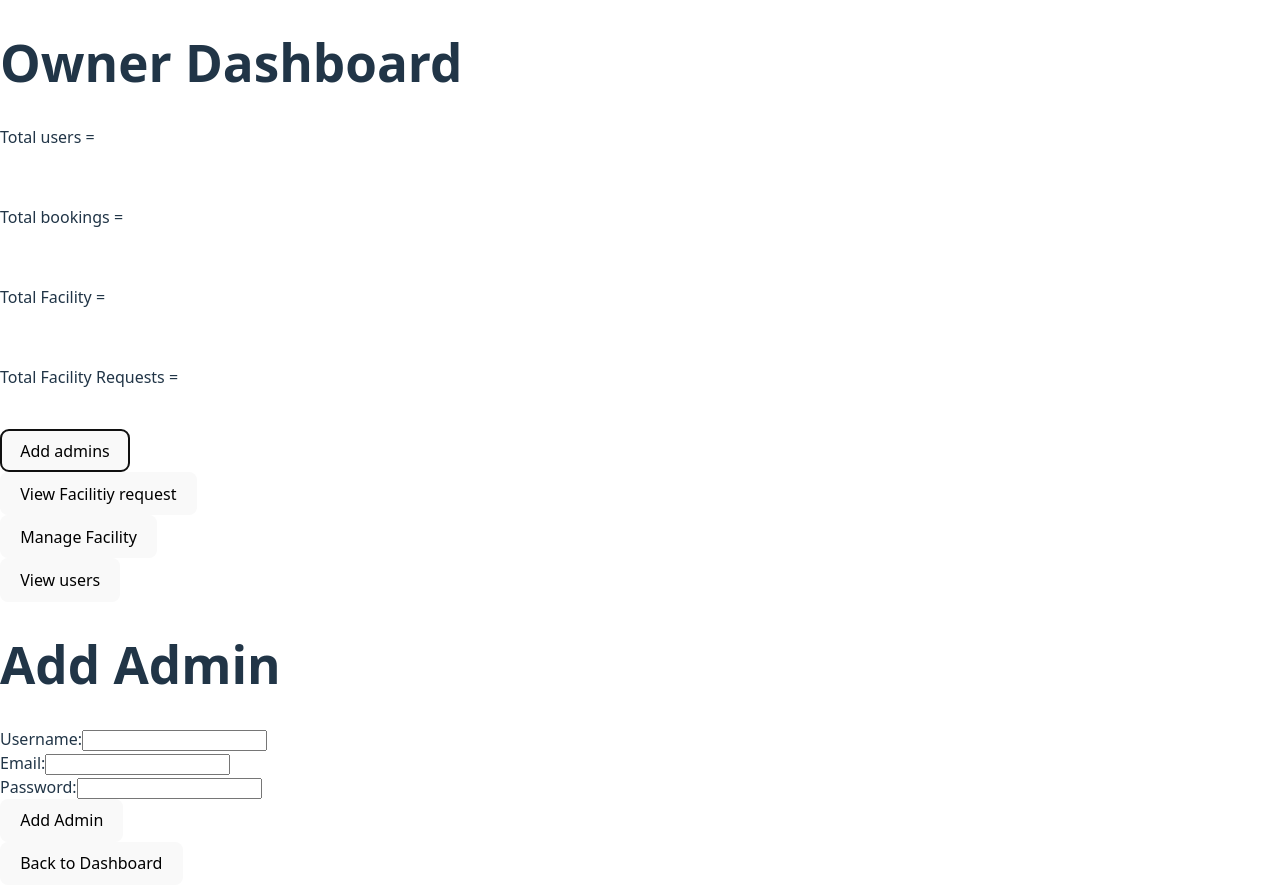
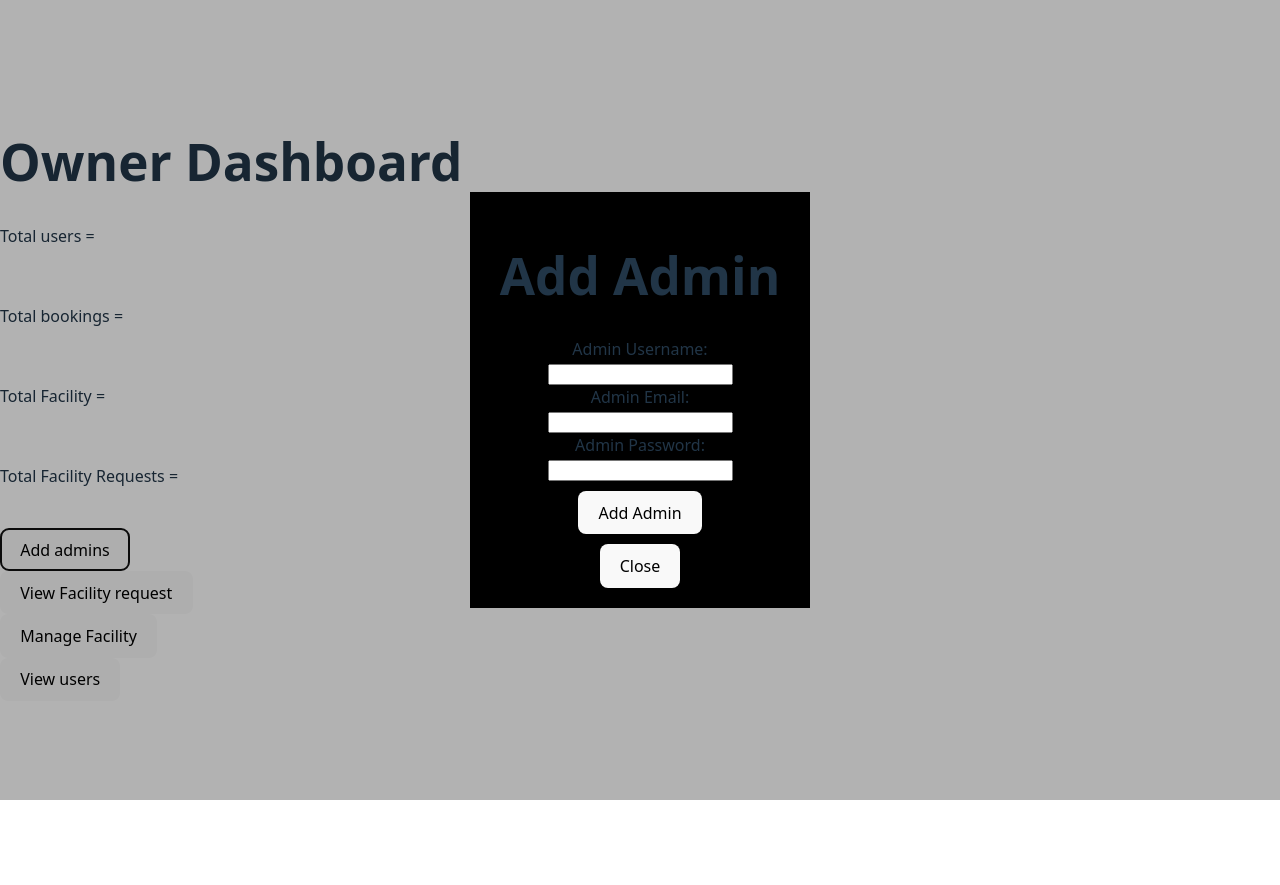
Before and after one commit to kartikeya-kash/QuickCourt_Personal, a React (Vite) app: page /owner in a window 1280 px wide. Both pictures are taken after a click on the button "Add admins". After the commit the page ends 800 px from the top, so only its background shows below. Built offline with nearby package versions, Linux system fonts and the light colour scheme; the HTML template or start-up script is replaced by a standard one.

Commit message:
pop up function

```diff
--- a/src/pages/owner.jsx
+++ b/src/pages/owner.jsx
@@ -1,17 +1,14 @@
-import React from "react";
-import { useState } from "react";
-
+import React, { useState } from "react";
 
 const Owner = () => {
   const [addadmi, setAddAdmi] = useState(false);
 
-const addadmin = () => {
-  setAddAdmi(true);
-};
+  const addadmin = () => {
+    setAddAdmi(true);
+  };
 
   return (
     <div>
-
       <h1>Owner Dashboard</h1>
       <p>Total users = <span></span></p> <br />
       <p>Total bookings = <span></span></p><br />
@@ -19,28 +16,50 @@ const addadmin = () => {
       <p>Total Facility Requests = <span></span></p><br />
 
       <button onClick={addadmin}>Add admins</button><br />
-      <button>View Facilitiy request</button><br />
+      <button>View Facility request</button><br />
       <button>Manage Facility</button><br />
       <button>View users</button><br />
 
-      {addadmi && (
-      <>
-      <h1>Add Admin</h1>
-      <form>
-        <label>Username:</label>
-        <input type="text" name="name" required /><br />
-        <label>Email:</label>
-        <input type="email" name="email" required /><br />
-        <label>Password:</label>
-        <input type="password" name="password" required /><br />
-        <button type="submit">Add Admin</button>
+      {/*Popup controlled by setAddAdmi */}
+     {addadmi && (
+  <div style={{
+    position: "fixed",
+    top: 0, left: 0,
+    width: "100%", height: "100%",
+    background: "rgba(0,0,0,0.3)",
+    display: "flex",
+    justifyContent: "center",
+    alignItems: "center"
+  }}>
+    <div style={{ background: "black", padding: "20px", minWidth: "300px" }}>
+      <h1 style={{ textAlign: "center" }}>Add Admin</h1>
+      <form style={{ textAlign: "center" }}>
+        <div>
+          <label>Admin Username:</label><br />
+          <input type="text" name="name" required />
+        </div>
+        <div>
+          <label>Admin Email:</label><br />
+          <input type="email" name="email" required />
+        </div>
+        <div>
+          <label>Admin Password:</label><br />
+          <input type="password" name="password" required />
+        </div>
+
+        {/* ✅ Centered Buttons */}
+        <div style={{ marginTop: "10px" }}>
+          <button type="submit">Add Admin</button>
+        </div>
+        <div style={{ marginTop: "10px" }}>
+          <button type="button" onClick={() => setAddAdmi(false)}>Close</button>
+        </div>
       </form>
-      <button onClick={() => setAddAdmi(false)}>Back to Dashboard</button>
-      </>
-    ) }
-
+    </div>
+  </div>
+)}
     </div>
   );
-}
+};
 
 export default Owner;
```
